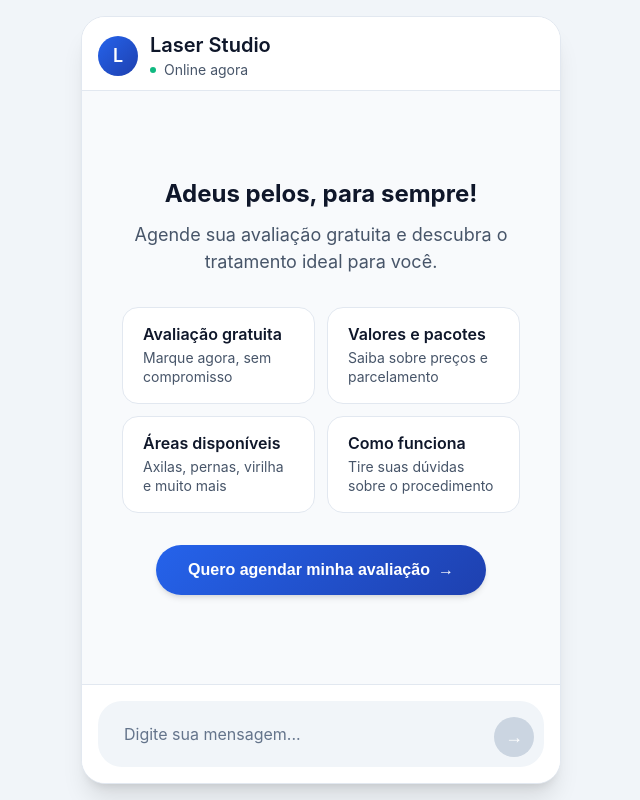
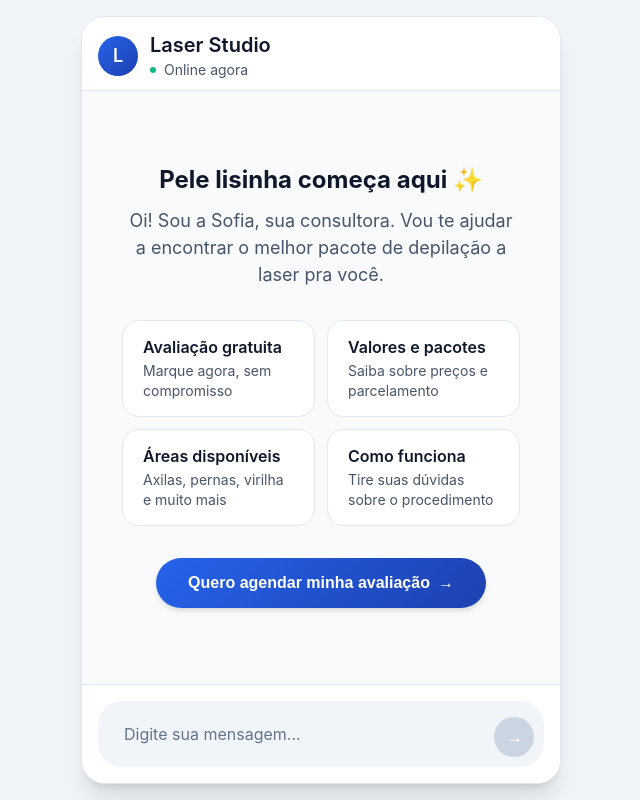
Before and after one commit to thaispaivacaliandra/qualificacaonexus, a Flask app: page / in a window 1280 px wide. Shown: the whole page, without its empty margins (319-959 px from the left). Run offline with Flask 3, Linux system fonts and the light colour scheme; some libraries are stand-ins or nearby versions.

Commit message:
tela inicial apresenta a Sofia pelo nome

```diff
--- a/templates/index.html
+++ b/templates/index.html
@@ -605,8 +605,8 @@
         <!-- Messages or Welcome -->
         <div class="messages-container" id="messagesContainer">
             <div class="welcome-state" id="welcomeState">
-                <h2 class="welcome-title">Adeus pelos, para sempre!</h2>
-                <p class="welcome-subtitle">Agende sua avaliação gratuita e descubra o tratamento ideal para você.</p>
+                <h2 class="welcome-title">Pele lisinha começa aqui ✨</h2>
+                <p class="welcome-subtitle">Oi! Sou a Sofia, sua consultora. Vou te ajudar a encontrar o melhor pacote de depilação a laser pra você.</p>
 
                 <div class="suggestions">
                     <div class="suggestion-card" onclick="startWithSuggestion('Quero agendar minha avaliação gratuita')">
```
